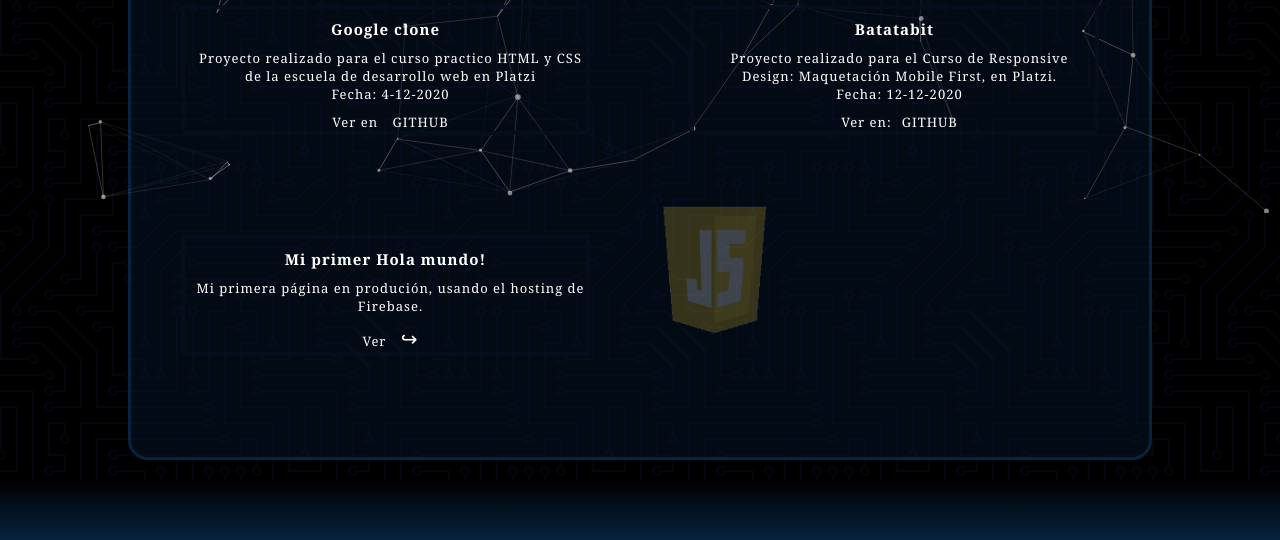
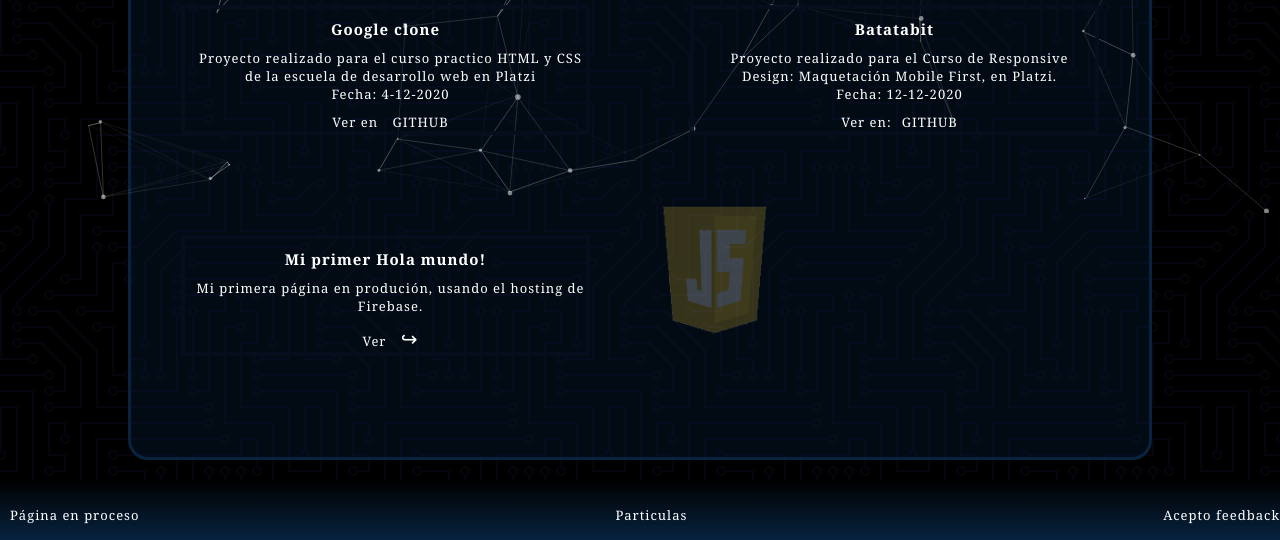
Before and after one commit to ezequielCarvajal/ezequielCarvajal.github.io, a plain HTML site: page sobreMi.html in a window 1280 px wide. Shown: the part 762-1302 px from the top of the page. Drawn offline with Linux system fonts and the light colour scheme.

Commit message:
arreglo de footer

```diff
--- a/sobreMi.html
+++ b/sobreMi.html
@@ -77,6 +77,9 @@
   <script src="./src/js/particles.min.js"></script>
   <script src="./src/js/index.js"></script>
      <footer class="footer">
+        <span>Página en proceso</span>
+        <a href="https://vincentgarreau.com/particles.js/">Particulas</a>
+        <span>Acepto feedback</span>
    </footer>
 </body>
 </html>
--- a/src/css/index.css
+++ b/src/css/index.css
@@ -209,6 +209,12 @@ z-index: 2;
     width: 100%;
     height: 7.5vh;
     background: linear-gradient(to top, #072340, #000);
+    display: flex;
+    align-items: center;
+    justify-content: space-between
+}
+.footer a {
+    z-index: 1;
 }
 @keyframes logos {
     0%{
```
